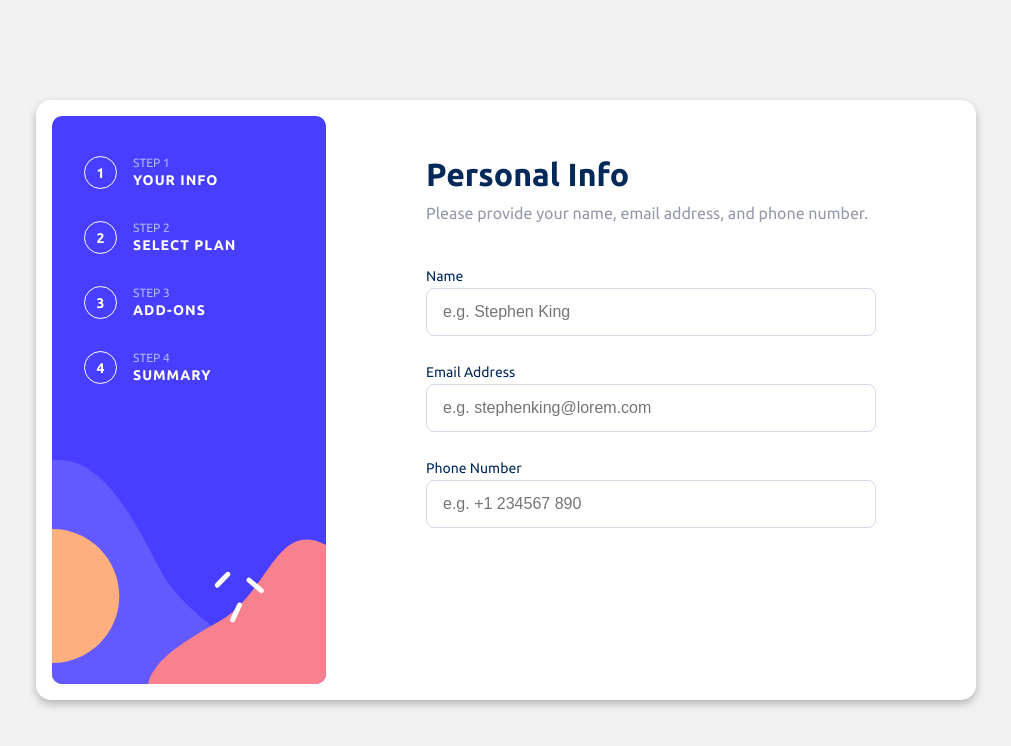
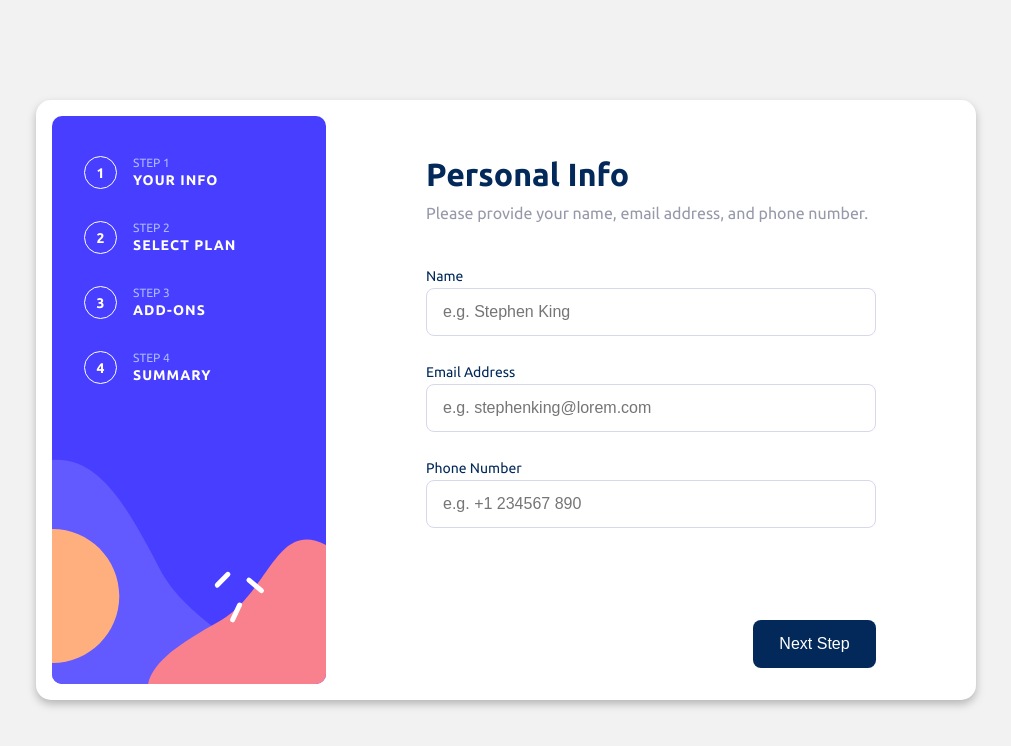
Before and after one commit to kelitasukita/multi-step-form, a React (Vite) app: page / in a window 1280 px wide. Shown: the top 746 px of the page, without its empty margins (134-1145 px from the left). Built offline with nearby package versions, Linux system fonts and the light colour scheme.

Commit message:
Add button and styles

```diff
--- a/src/components/Steps/PersonalInfo/index.scss
+++ b/src/components/Steps/PersonalInfo/index.scss
@@ -107,4 +107,21 @@
     }
   }
 
+  button {
+    width: 123px;
+    height: 48px;
+    background: $denin;
+    border-radius: 8px;
+    border: none;
+
+    font-size: 16px;
+    font-weight: 500;
+    line-height: 18px;
+    color: $white;
+
+    margin-top: 92px;
+    float: right;
+
+  }
+
 }
--- a/src/components/Steps/PersonalInfo/index.tsx
+++ b/src/components/Steps/PersonalInfo/index.tsx
@@ -22,6 +22,10 @@ export default function personalInfo() {
         <input type="text" placeholder='e.g. +1 234567 890'/>
       </div>
 
+
+      <button type="submit">Next Step</button>
+
+
     </div>
   )
 }
```
